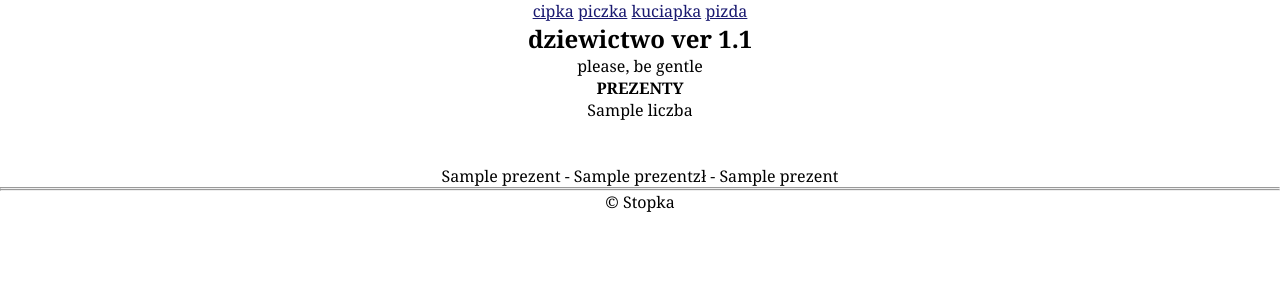
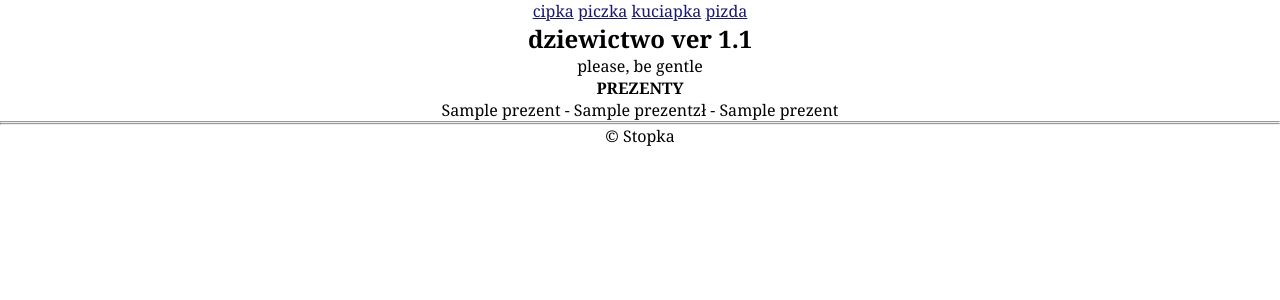
Before and after one commit to ewenement/prezenty, a Python web app: template Templates/ewas_gift_list.html in a window 1280 px wide. Shown: the top 300 px of the page. Run offline with Jinja, Linux system fonts and the light colour scheme; the template is opened without the code that fills it: most values are stand-ins (such as "Sample title", 1, 10 or a date in 2020).

Commit message:
pracadomowa2

```diff
--- a/Templates/ewas_gift_list.html
+++ b/Templates/ewas_gift_list.html
@@ -3,20 +3,11 @@
 {% block body %}
 
 	<h4>PREZENTY</h4>
+
 	<ul>
 		{% for prezent in gifts %}
 			<li>
-				{% for liczba in prezent %}
-					{{ liczba }}
-				{% endfor %}
-			</li>
-		{% endfor %}
-	</ul><BR><BR>
-	<ul>
-		{% for prezent in gifts %}
-			<li>
-					{{ prezent[1] }} - {{ prezent[2] }}zł - {{ prezent[3] }}
-
+				{{ prezent[1] }} - {{ prezent[2] }}zł - {{ prezent[3] }}
 			</li>
 		{% endfor %}
 	</ul>
```
